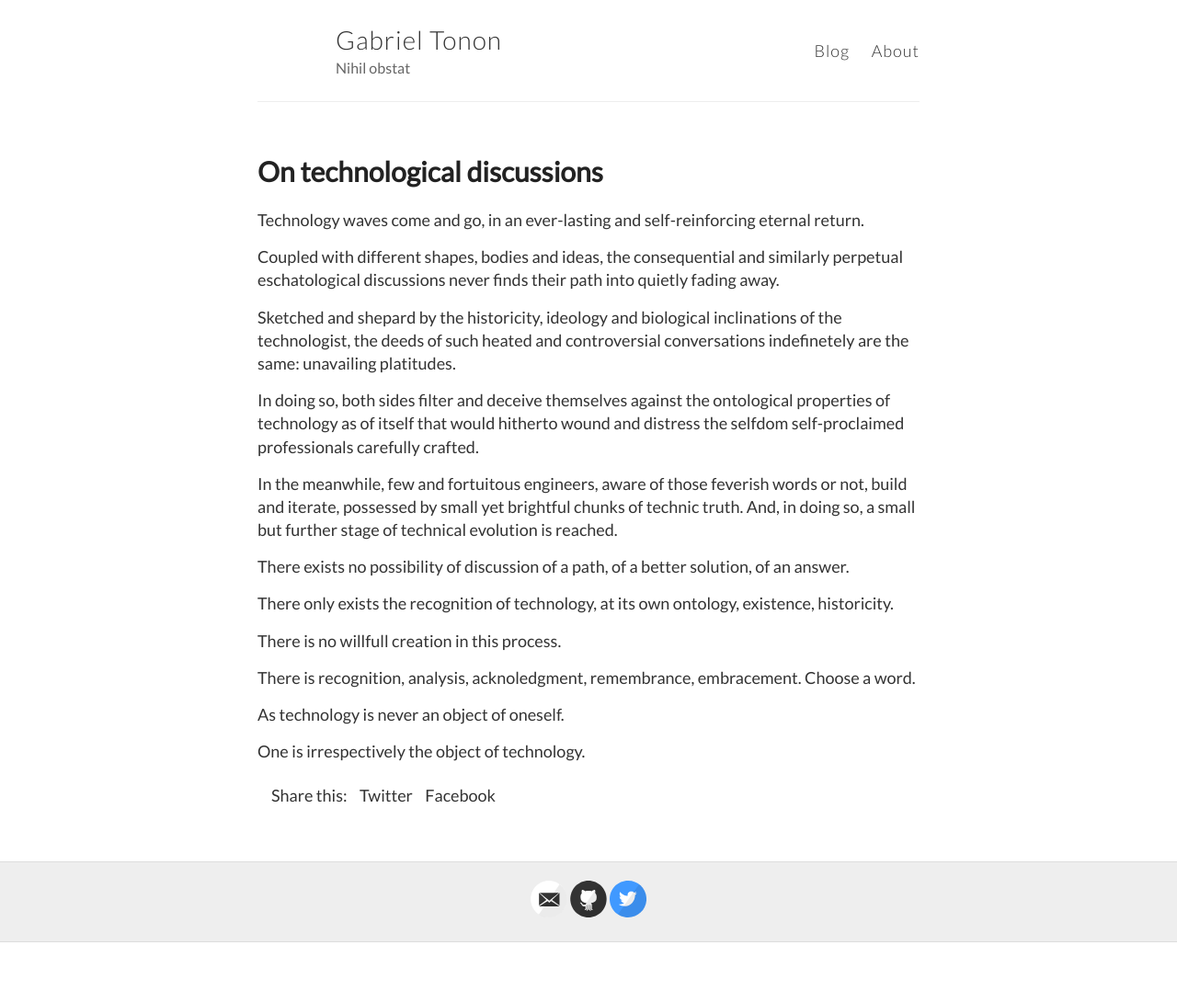
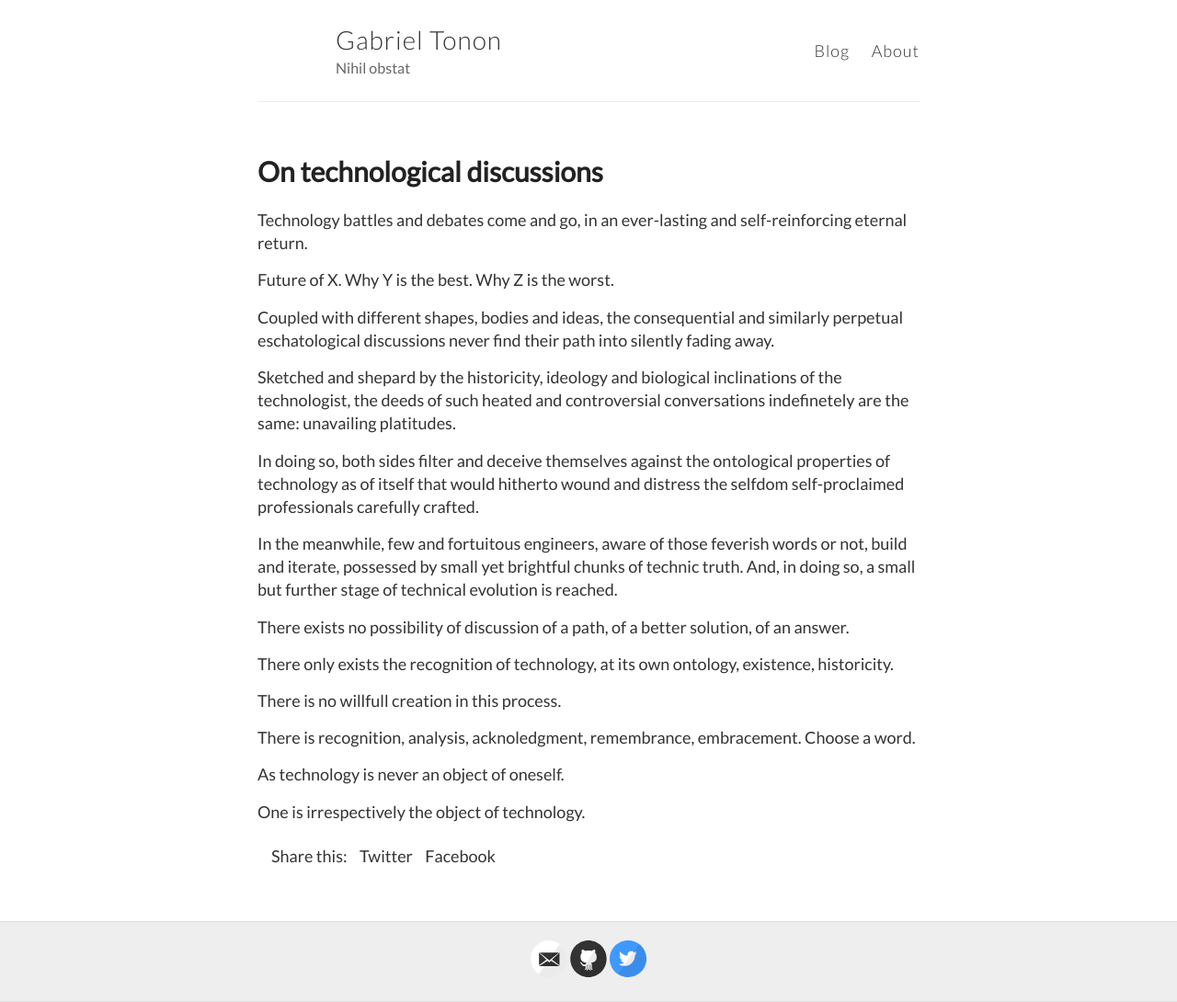
Before and after one commit to gaapt/gaapt.github.io, a Jekyll site: the page built from _posts/2017-10-30-On-technological-discussions.md, in a window 1280 px wide. Shown: the whole page at 92% size. Built offline with Jekyll 4.4.1, drawn with Linux system fonts in a browser that asks for light colours; before the commit the page ends 1025 px from its top, so only the background shows below that.

Commit message:
Update 2017-10-30-On-technological-discussions.md

```diff
--- a/_posts/2017-10-30-On-technological-discussions.md
+++ b/_posts/2017-10-30-On-technological-discussions.md
@@ -3,9 +3,11 @@ layout: post
 title: On technological discussions
 ---
 
-Technology waves come and go, in an ever-lasting and self-reinforcing eternal return.
+Technology battles and debates come and go, in an ever-lasting and self-reinforcing eternal return.
 
-Coupled with different shapes, bodies and ideas, the consequential and similarly perpetual eschatological discussions never finds their path into quietly fading away.
+Future of X. Why Y is the best. Why Z is the worst.
+
+Coupled with different shapes, bodies and ideas, the consequential and similarly perpetual eschatological discussions never find their path into silently fading away.
 
 Sketched and shepard by the historicity, ideology and biological inclinations of the technologist, the deeds of such heated and controversial conversations indefinetely are the same: unavailing platitudes.
 
```
